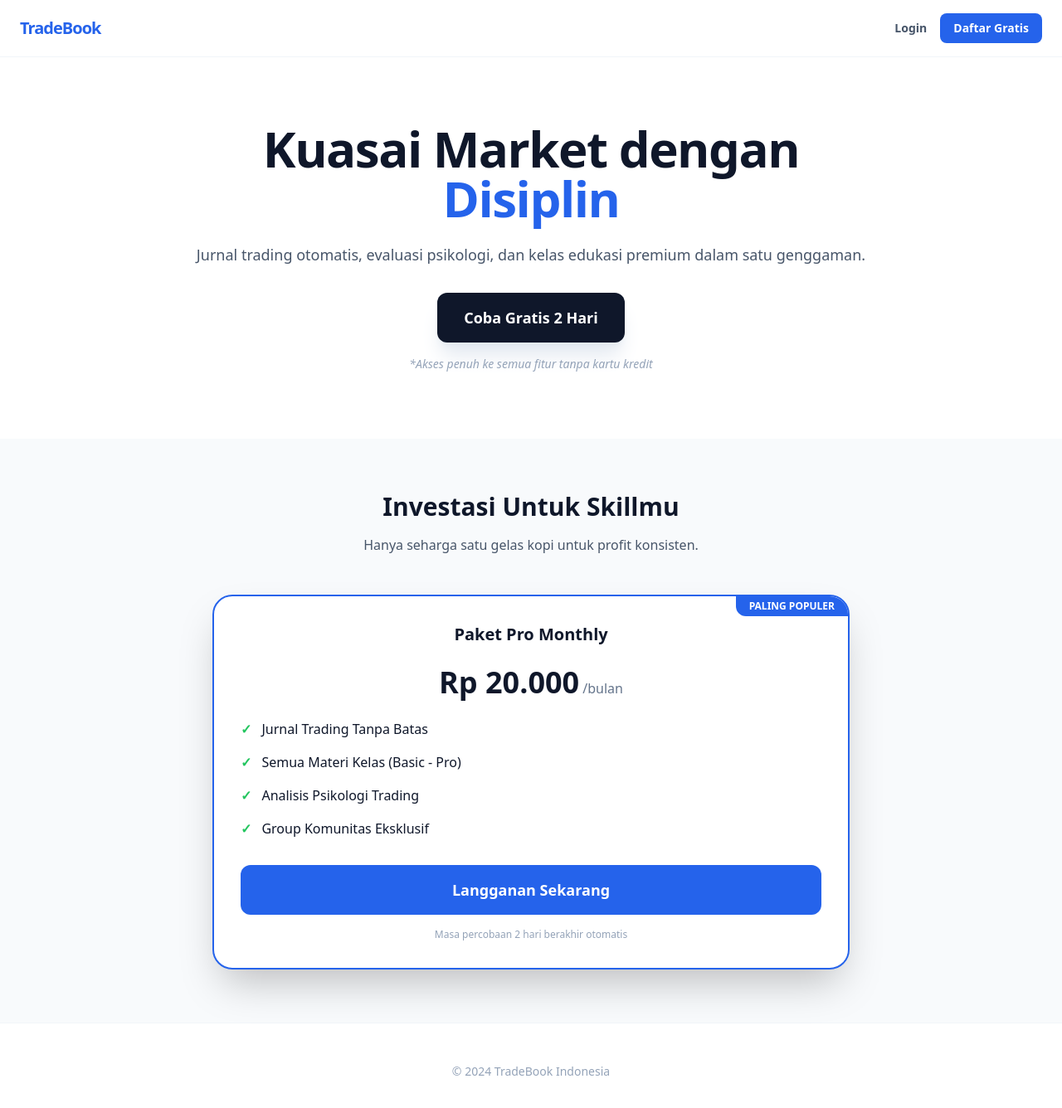
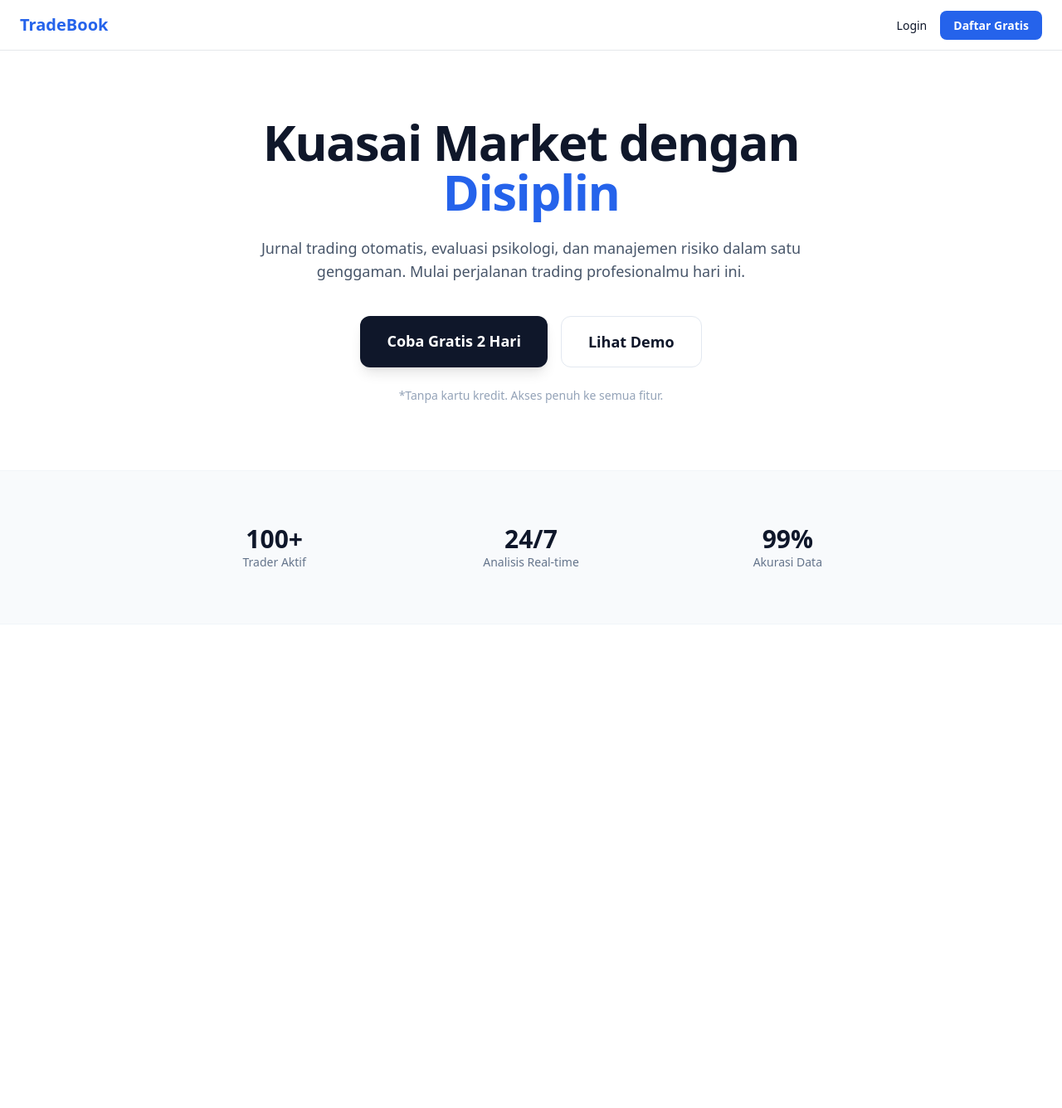
Before and after one commit to NAKODASpor/TradeBik, a Next.js app: page / in a window 1280 px wide. Shown: the top 1336 px of the page at 83% size. After the commit the page ends 800 px from the top, so only its background shows below. Built offline with nearby package versions, Linux system fonts and the light colour scheme.

Commit message:
Update page.tsx

```diff
--- a/app/page.tsx
+++ b/app/page.tsx
@@ -1,77 +1,62 @@
+import Link from 'next/link'
+
 export default function LandingPage() {
   return (
     <div className="min-h-screen bg-white text-slate-900 font-sans">
-      {/* Navbar */}
-      <nav className="flex justify-between items-center px-6 py-4 border-b border-slate-100 sticky top-0 bg-white/80 backdrop-blur-md z-50">
-        <div className="text-xl font-bold tracking-tighter text-blue-600">TradeBook</div>
-        <div className="flex items-center gap-4">
-          <a href="/login" className="text-sm font-semibold text-slate-600 hover:text-slate-900">Login</a>
-          <a href="/register" className="px-4 py-2 bg-blue-600 text-white text-sm rounded-lg font-bold hover:bg-blue-700 transition-all">
+      {/* Navigation */}
+      <nav className="flex items-center justify-between px-6 py-4 border-b">
+        <div className="text-xl font-bold text-blue-600">TradeBook</div>
+        <div className="space-x-4">
+          <Link href="/login" className="text-sm font-medium hover:text-blue-600">
+            Login
+          </Link>
+          <Link href="/register" className="bg-blue-600 text-white px-4 py-2 rounded-lg text-sm font-bold hover:bg-blue-700 transition">
             Daftar Gratis
-          </a>
+          </Link>
         </div>
       </nav>
 
       {/* Hero Section */}
-      <section className="px-6 py-16 md:py-20 text-center max-w-4xl mx-auto">
+      <main className="flex flex-col items-center justify-center text-center px-6 py-20">
         <h1 className="text-4xl md:text-6xl font-extrabold tracking-tight mb-6">
-          Kuasai Market dengan <span className="text-blue-600">Disiplin</span>
+          Kuasai Market dengan <br />
+          <span className="text-blue-600">Disiplin</span>
         </h1>
-        <p className="text-lg text-slate-600 mb-8">
-          Jurnal trading otomatis, evaluasi psikologi, dan kelas edukasi premium dalam satu genggaman.
+        <p className="text-lg text-slate-600 max-w-2xl mb-10">
+          Jurnal trading otomatis, evaluasi psikologi, dan manajemen risiko dalam satu genggaman. Mulai perjalanan trading profesionalmu hari ini.
         </p>
-        <div className="flex flex-col sm:flex-row gap-4 justify-center">
-          <a href="/register" className="px-8 py-4 bg-slate-900 text-white rounded-xl font-bold text-lg shadow-xl shadow-slate-200">
+
+        <div className="flex flex-col sm:flex-row gap-4">
+          <Link href="/register" className="bg-slate-900 text-white px-8 py-4 rounded-xl font-bold text-lg hover:bg-black transition shadow-lg">
             Coba Gratis 2 Hari
-          </a>
+          </Link>
+          <button className="px-8 py-4 rounded-xl font-bold text-lg border border-slate-200 hover:bg-slate-50 transition">
+            Lihat Demo
+          </button>
         </div>
-        <p className="mt-4 text-sm text-slate-400 italic">*Akses penuh ke semua fitur tanpa kartu kredit</p>
-      </section>
 
-      {/* Pricing Section */}
-      <section className="px-6 py-16 bg-slate-50">
-        <div className="max-w-3xl mx-auto text-center">
-          <h2 className="text-3xl font-bold mb-4">Investasi Untuk Skillmu</h2>
-          <p className="text-slate-600 mb-12">Hanya seharga satu gelas kopi untuk profit konsisten.</p>
+        <p className="mt-6 text-sm text-slate-400">
+          *Tanpa kartu kredit. Akses penuh ke semua fitur.
+        </p>
+      </main>
 
-          <div className="bg-white border-2 border-blue-600 rounded-3xl p-8 shadow-2xl relative overflow-hidden">
-            <div className="absolute top-0 right-0 bg-blue-600 text-white px-4 py-1 rounded-bl-xl text-xs font-bold uppercase">
-              Paling Populer
-            </div>
-
-            <h3 className="text-xl font-bold mb-2">Paket Pro Monthly</h3>
-            <div className="flex justify-center items-baseline my-6">
-              <span className="text-4xl font-extrabold">Rp 20.000</span>
-              <span className="text-slate-500 ml-1">/bulan</span>
-            </div>
-
-            <ul className="text-left space-y-4 mb-8">
-              <li className="flex items-center gap-3">
-                <span className="text-green-500 font-bold">✓</span> Jurnal Trading Tanpa Batas
-              </li>
-              <li className="flex items-center gap-3">
-                <span className="text-green-500 font-bold">✓</span> Semua Materi Kelas (Basic - Pro)
-              </li>
-              <li className="flex items-center gap-3">
-                <span className="text-green-500 font-bold">✓</span> Analisis Psikologi Trading
-              </li>
-              <li className="flex items-center gap-3">
-                <span className="text-green-500 font-bold">✓</span> Group Komunitas Eksklusif
-              </li>
-            </ul>
-
-            <a href="https://wa.me/628xxxxxxxx" className="block w-full py-4 bg-blue-600 text-white rounded-xl font-bold text-lg hover:bg-blue-700 transition-colors">
-              Langganan Sekarang
-            </a>
-            <p className="mt-4 text-xs text-slate-400 text-center">Masa percobaan 2 hari berakhir otomatis</p>
+      {/* Stats / Proof */}
+      <section className="bg-slate-50 py-16 border-y border-slate-100">
+        <div className="max-w-4xl mx-auto grid grid-cols-2 md:grid-cols-3 gap-8 text-center">
+          <div>
+            <div className="text-3xl font-bold text-slate-900">100+</div>
+            <div className="text-sm text-slate-500">Trader Aktif</div>
+          </div>
+          <div>
+            <div className="text-3xl font-bold text-slate-900">24/7</div>
+            <div className="text-sm text-slate-500">Analisis Real-time</div>
+          </div>
+          <div className="hidden md:block">
+            <div className="text-3xl font-bold text-slate-900">99%</div>
+            <div className="text-sm text-slate-500">Akurasi Data</div>
           </div>
         </div>
       </section>
-
-      {/* Footer */}
-      <footer className="py-12 border-t border-slate-100 text-center">
-        <p className="text-slate-400 text-sm">© 2024 TradeBook Indonesia</p>
-      </footer>
     </div>
-  );
+  )
 }
```
